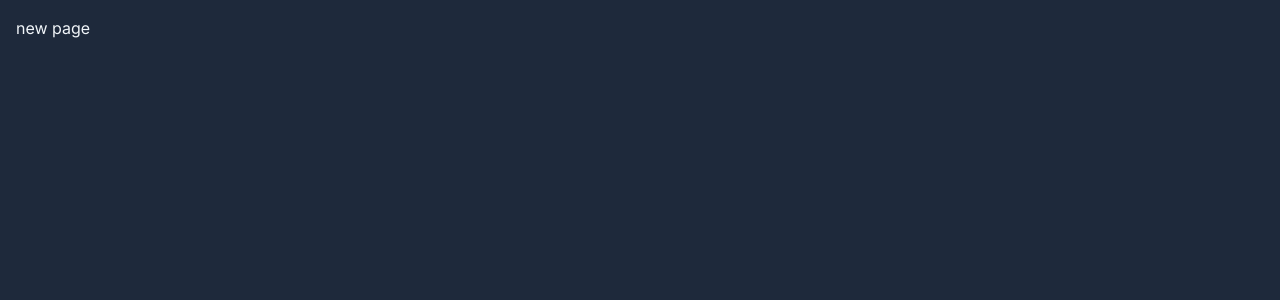
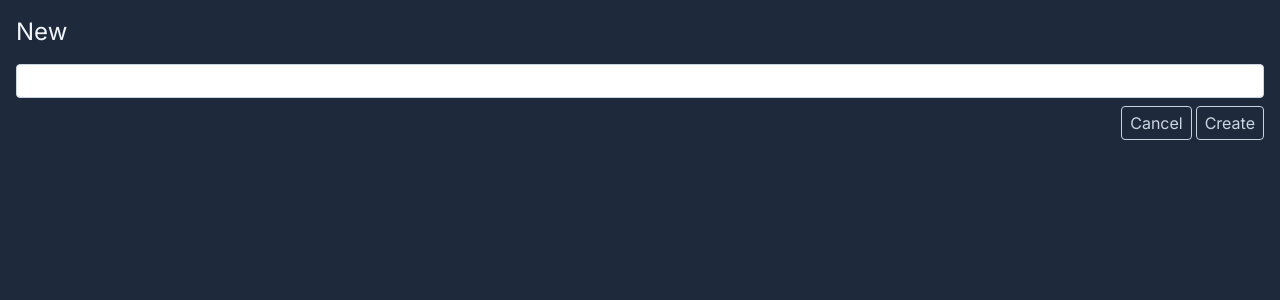
Before and after one commit to Austin25309w/next_react_useful_fency_app, a Next.js app: page /new in a window 1280 px wide. Shown: the top 300 px of the page. Built offline with nearby package versions, Linux system fonts and the light colour scheme.

Commit message:
create page layout done

```diff
--- a/src/app/new/page.tsx
+++ b/src/app/new/page.tsx
@@ -1,3 +1,29 @@
+import Link from 'next/link'
+import {prisma} from '@/db'
+
+
 export default function Page() {
-    return <h1>new page</h1>
+    return <>
+    <header className ='flex justify-between items-center mb-4 '>
+        <h1 className = "text-2xl">New</h1>
+      </header>
+      <form className="flex gap-2 flex-col">
+        <input
+            type='text'
+            name='title'
+            className = "border border-slate-300 text-slate-300 px-2 py-1 rounded hover:bg-slate-700 focus-within:bg-slate-700 outline-none"
+        />
+        <div className="flex gap-1 justify-end">
+            <Link
+                href=".."
+                className = "border border-slate-300 text-slate-300 px-2 py-1 rounded hover:bg-slate-700 focus-within:bg-slate-700 outline-none"
+                >Cancel</Link>
+            <button
+                type='submit'
+                className ="border border-slate-300 text-slate-300 px-2 py-1 rounded hover:bg-slate-700 focus-within:bg-slate-700 outline-none">
+                Create
+                </button>
+        </div>
+      </form>
+    </>
 }
--- a/src/app/page.tsx
+++ b/src/app/page.tsx
@@ -1,8 +1,14 @@
 import Link from 'next/link'
 import { prisma } from '@/db'
+import { TodoItem } from "@/components/TodoItem"
+
+function getTodos(){
+  return prisma.todo.findMany()
+}
 
 export default async function Home(){
-  const todos = await prisma.todo.findMany()
+  const todos = await getTodos()
+  // await prisma.todo.create({data:{title: "test", complete: false}})
 
   return (
     <>
@@ -15,7 +21,7 @@
         </Link>
       </header>
       <ul className = "pl-4">{todos.map(todo=>(
-        <li key={todo.id}>{todo.title}</li>
+        <TodoItem key={todo.id} {...todo} />
       ))}
       </ul>
     </>
--- /dev/null
+++ b/src/components/TodoItem.tsx
@@ -0,0 +1,19 @@
+type TodoItemProps = {
+    id: string
+    title: string
+    complete: Boolean
+}
+
+export function TodoItem({id, title, complete}: TodoItemProps){
+    return (
+        <li className="flex gap-1 items-center">
+            <input id={id} type="checkbox" className="cursor-pointer peer" />
+            <label
+                htmlFor={id}
+                className = "cursor-pointer peer-checked:line-through peer-checked:text-slate-500"
+            >
+                {title}
+            </label>
+        </li>
+    )
+}
```
